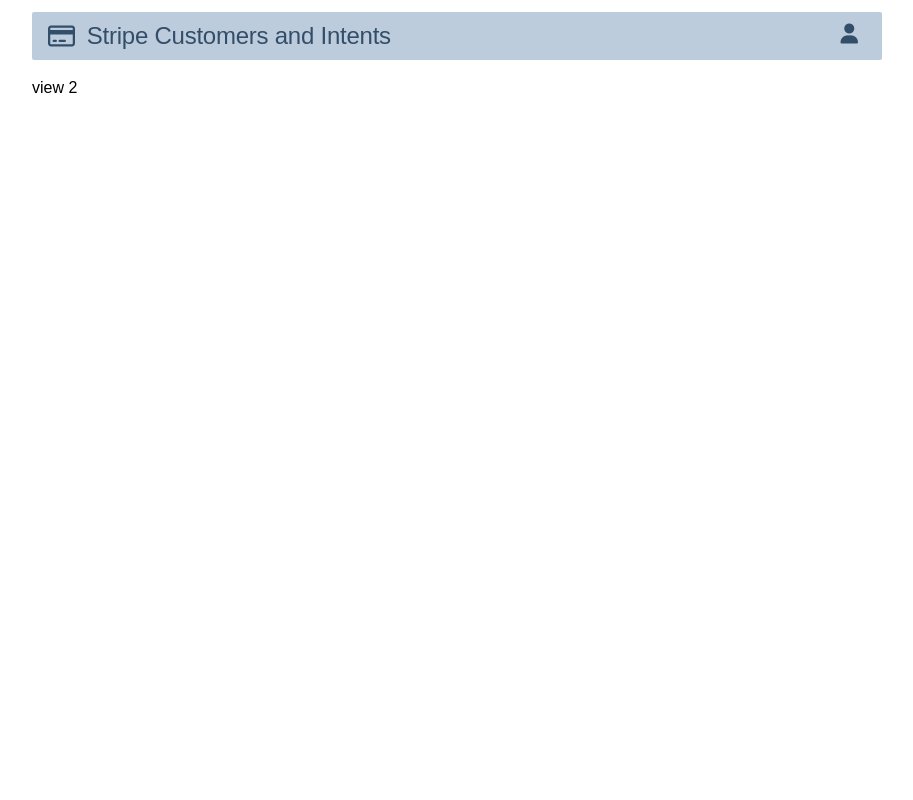
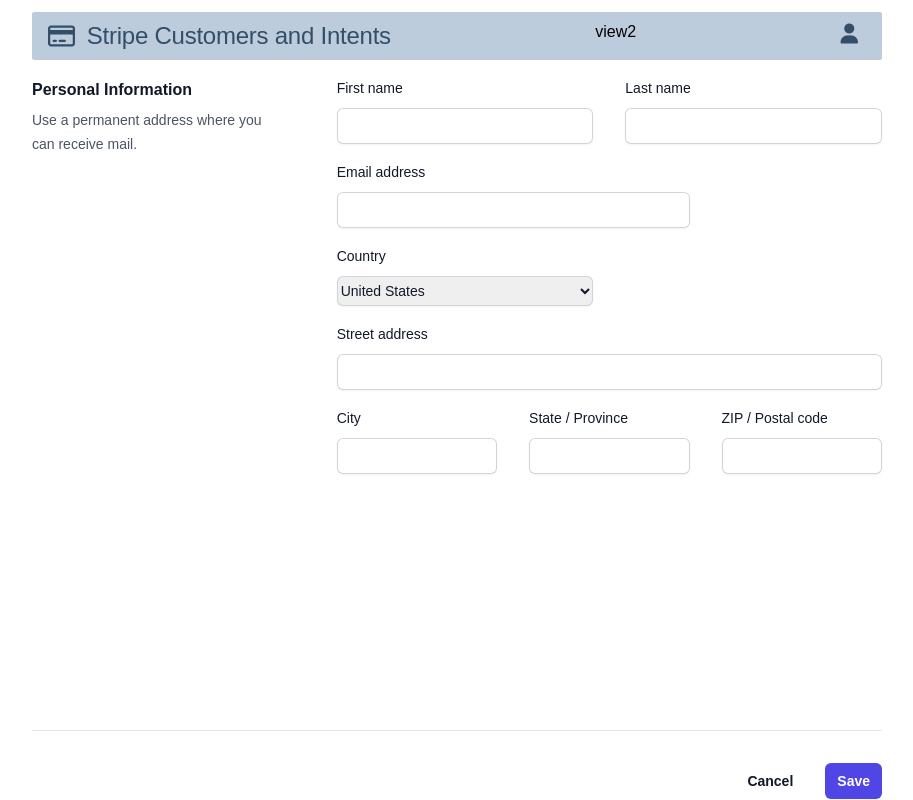
Before and after one commit to AviBlinder/stripe-setupIntent-sample-flows, a Vue app in the folder stripe-setupIntent-sample-flows/: page /view2 in a window 1280 px wide. Shown: the whole page, without its empty margins (183-1096 px from the left). Built offline with nearby package versions, Linux system fonts and the light colour scheme.

Commit message:
create user form

```diff
--- a/stripe-setupIntent-sample-flows/package.json
+++ b/stripe-setupIntent-sample-flows/package.json
@@ -11,6 +11,8 @@
   },
   "dependencies": {
     "@fortawesome/fontawesome": "^1.1.8",
+    "@heroicons/vue": "^2.0.18",
+    "heroicons-vue3": "^1.0.2",
     "pinia": "^2.1.3",
     "vue": "^3.3.4",
     "vue-router": "^4.2.2"
--- a/stripe-setupIntent-sample-flows/src/components/SiteNavigation.vue
+++ b/stripe-setupIntent-sample-flows/src/components/SiteNavigation.vue
@@ -10,8 +10,8 @@
           <p class="text-lg md:text-2xl">Stripe Customers and Intents</p>
         </div>
       </RouterLink>
+      <router-link :to="{name: 'view2'}"> view2 </router-link>
       <!-- <router-link :to="{name: 'view1'}"> view1 </router-link>
-      <router-link :to="{name: 'view2'}"> view2 </router-link>
       <router-link :to="{name: 'view3'}"> view3 </router-link>
       <router-link :to="{name: 'view4'}"> view4 </router-link> -->
 
--- a/stripe-setupIntent-sample-flows/src/views/view2.vue
+++ b/stripe-setupIntent-sample-flows/src/views/view2.vue
@@ -1,13 +1,89 @@
 <template>
   <main class="viewSize">
-      <p> view 2</p>
-  </main>
+  <form>
+    <div class="space-y-12">
+
+      <div class="grid grid-cols-1 gap-x-8  border-b
+      border-gray-900/10 pb-12 md:grid-cols-3">
+        <div>
+          <h2 class="text-base font-semibold leading-7 text-gray-900">Personal Information</h2>
+          <p class="mt-1 text-sm leading-6 text-gray-600">Use a permanent address where you can receive mail.</p>
+        </div>
+
+        <div class="grid max-w-2xl grid-cols-1 gap-x-6 gap-y-4 sm:grid-cols-6 md:col-span-2">
+          <div class="sm:col-span-3">
+            <label for="first-name" class="block text-sm font-medium leading-6 text-gray-900">First name</label>
+            <div class="mt-2">
+              <input type="text" name="first-name" id="first-name" autocomplete="given-name" class="block w-full rounded-md border-0 py-1.5 text-gray-900 shadow-sm ring-1 ring-inset ring-gray-300 placeholder:text-gray-400 focus:ring-2 focus:ring-inset focus:ring-indigo-600 sm:text-sm sm:leading-6" />
+            </div>
+          </div>
+
+          <div class="sm:col-span-3">
+            <label for="last-name" class="block text-sm font-medium leading-6 text-gray-900">Last name</label>
+            <div class="mt-2">
+              <input type="text" name="last-name" id="last-name" autocomplete="family-name" class="block w-full rounded-md border-0 py-1.5 text-gray-900 shadow-sm ring-1 ring-inset ring-gray-300 placeholder:text-gray-400 focus:ring-2 focus:ring-inset focus:ring-indigo-600 sm:text-sm sm:leading-6" />
+            </div>
+          </div>
+
+          <div class="sm:col-span-4">
+            <label for="email" class="block text-sm font-medium leading-6 text-gray-900">Email address</label>
+            <div class="mt-2">
+              <input id="email" name="email" type="email" autocomplete="email" class="block w-full rounded-md border-0 py-1.5 text-gray-900 shadow-sm ring-1 ring-inset ring-gray-300 placeholder:text-gray-400 focus:ring-2 focus:ring-inset focus:ring-indigo-600 sm:text-sm sm:leading-6" />
+            </div>
+          </div>
+
+          <div class="sm:col-span-3">
+            <label for="country" class="block text-sm font-medium leading-6 text-gray-900">Country</label>
+            <div class="mt-2">
+              <select id="country" name="country" autocomplete="country-name" class="block w-full rounded-md border-0 py-1.5 text-gray-900 shadow-sm ring-1 ring-inset ring-gray-300 focus:ring-2 focus:ring-inset focus:ring-indigo-600 sm:max-w-xs sm:text-sm sm:leading-6">
+                <option>United States</option>
+                <option>Canada</option>
+                <option>Mexico</option>
+              </select>
+            </div>
+          </div>
+
+          <div class="col-span-full">
+            <label for="street-address" class="block text-sm font-medium leading-6 text-gray-900">Street address</label>
+            <div class="mt-2">
+              <input type="text" name="street-address" id="street-address" autocomplete="street-address" class="block w-full rounded-md border-0 py-1.5 text-gray-900 shadow-sm ring-1 ring-inset ring-gray-300 placeholder:text-gray-400 focus:ring-2 focus:ring-inset focus:ring-indigo-600 sm:text-sm sm:leading-6" />
+            </div>
+          </div>
+
+          <div class="sm:col-span-2 sm:col-start-1">
+            <label for="city" class="block text-sm font-medium leading-6 text-gray-900">City</label>
+            <div class="mt-2">
+              <input type="text" name="city" id="city" autocomplete="address-level2" class="block w-full rounded-md border-0 py-1.5 text-gray-900 shadow-sm ring-1 ring-inset ring-gray-300 placeholder:text-gray-400 focus:ring-2 focus:ring-inset focus:ring-indigo-600 sm:text-sm sm:leading-6" />
+            </div>
+          </div>
+
+          <div class="sm:col-span-2">
+            <label for="region" class="block text-sm font-medium leading-6 text-gray-900">State / Province</label>
+            <div class="mt-2">
+              <input type="text" name="region" id="region" autocomplete="address-level1" class="block w-full rounded-md border-0 py-1.5 text-gray-900 shadow-sm ring-1 ring-inset ring-gray-300 placeholder:text-gray-400 focus:ring-2 focus:ring-inset focus:ring-indigo-600 sm:text-sm sm:leading-6" />
+            </div>
+          </div>
+
+          <div class="sm:col-span-2">
+            <label for="postal-code" class="block text-sm font-medium leading-6 text-gray-900">ZIP / Postal code</label>
+            <div class="mt-2">
+              <input type="text" name="postal-code" id="postal-code" autocomplete="postal-code" class="block w-full rounded-md border-0 py-1.5 text-gray-900 shadow-sm ring-1 ring-inset ring-gray-300 placeholder:text-gray-400 focus:ring-2 focus:ring-inset focus:ring-indigo-600 sm:text-sm sm:leading-6" />
+            </div>
+          </div>
+        </div>
+      </div>
+
+
+    </div>
+
+    <div class="mt-6 flex items-center justify-end gap-x-6">
+      <button type="button" class="text-sm font-semibold leading-6 text-gray-900">Cancel</button>
+      <button type="submit" class="rounded-md bg-indigo-600 px-3 py-2 text-sm font-semibold text-white shadow-sm hover:bg-indigo-500 focus-visible:outline focus-visible:outline-2 focus-visible:outline-offset-2 focus-visible:outline-indigo-600">Save</button>
+    </div>
+  </form>
+</main>
 </template>
 
-<script setup lang="ts">
-
+<script setup>
+import { PhotoIcon, UserCircleIcon } from '@heroicons/vue/24/solid'
 </script>
-
-<style  scoped>
-
-</style>
```
Also changed, not shown: 1 other file (tests, documents, lock files or other folders).
